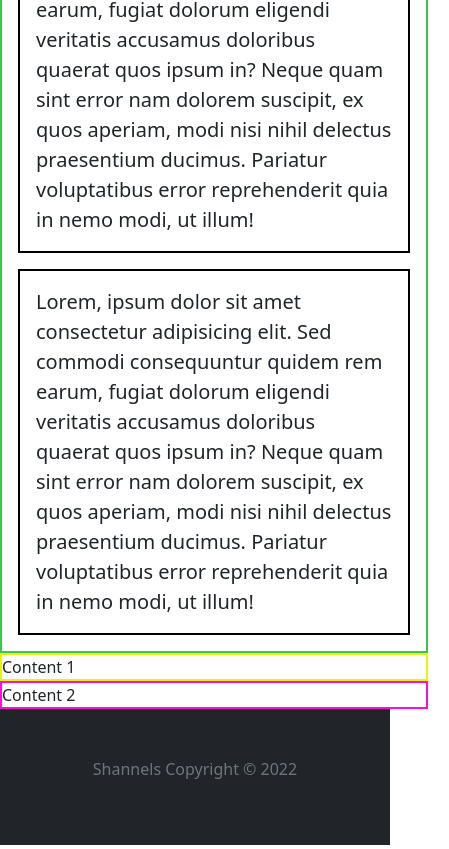
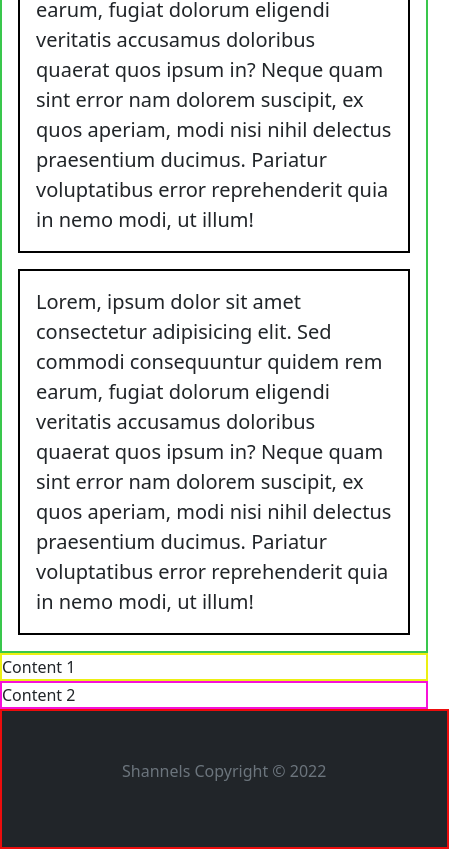
Before and after one commit to kachDev7/shannels, a Next.js app: page /page in a window 390 px wide. Shown: the part 3026-3875 px from the top of the page, 449 px wide, since content can reach past the window. Built offline with nearby package versions, Linux system fonts and the light colour scheme.

Commit message:
final commit

```diff
--- a/components/footer.js
+++ b/components/footer.js
@@ -2,12 +2,14 @@
 
 const Footer = () => {
     return (
-        <div>
+        <div className="do">
+                    <footer className="bg-dark boda2 me">
             {/* Follow icons */}
             <div className="d-flex align-items-center"></div>
             <div className="py-5 bg-dark text-center text-secondary">
                 <p>Shannels Copyright &copy; 2022</p>
             </div>
+        </footer>
         </div>
     )
 }
--- a/pages/page.js
+++ b/pages/page.js
@@ -24,7 +24,7 @@ const Page = () => {
 
     return(
         <div class="contain">
-          <section class="holder">
+            <section class="holder">
               {/* Page Details Main */}
               <main class="boda2">
                 <div className="main">
--- a/styles/main.scss
+++ b/styles/main.scss
@@ -77,6 +77,7 @@ $link-color: red;
 
 
 
+
 /* Navbar */
 .nav-link{
     color: antiquewhite!important;
@@ -142,6 +143,8 @@ nav{
 
 
 
+
+
 // PAGES
 
 // main
@@ -174,7 +177,11 @@ form{
 
 
 
-
+@media only screen and (max-width: 430px){
+    footer{
+         width: 115vw
+    }
+}
 
 
 
```
Also changed, not shown: styles/main.min.css, 1 other file (tests, documents, lock files or other folders).
